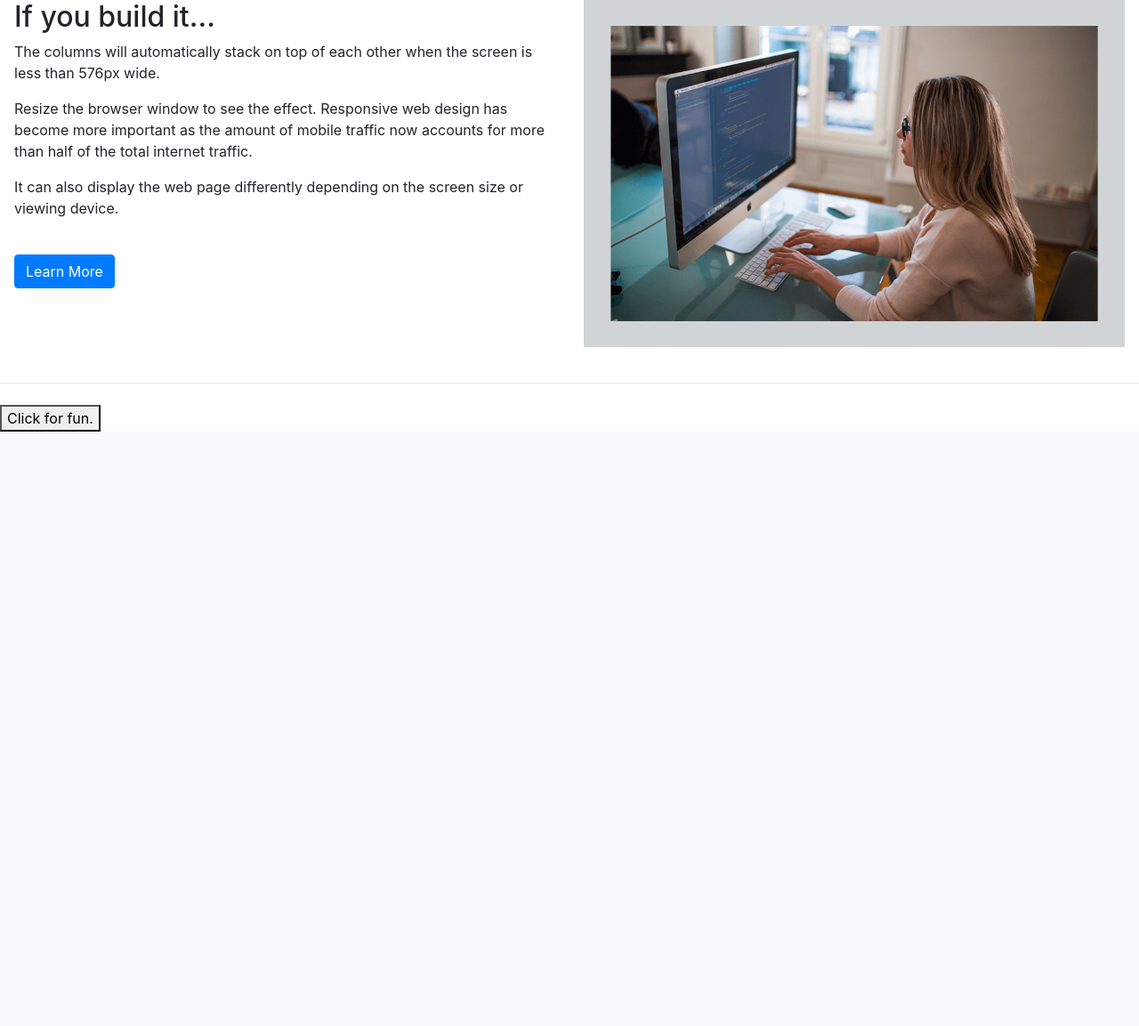
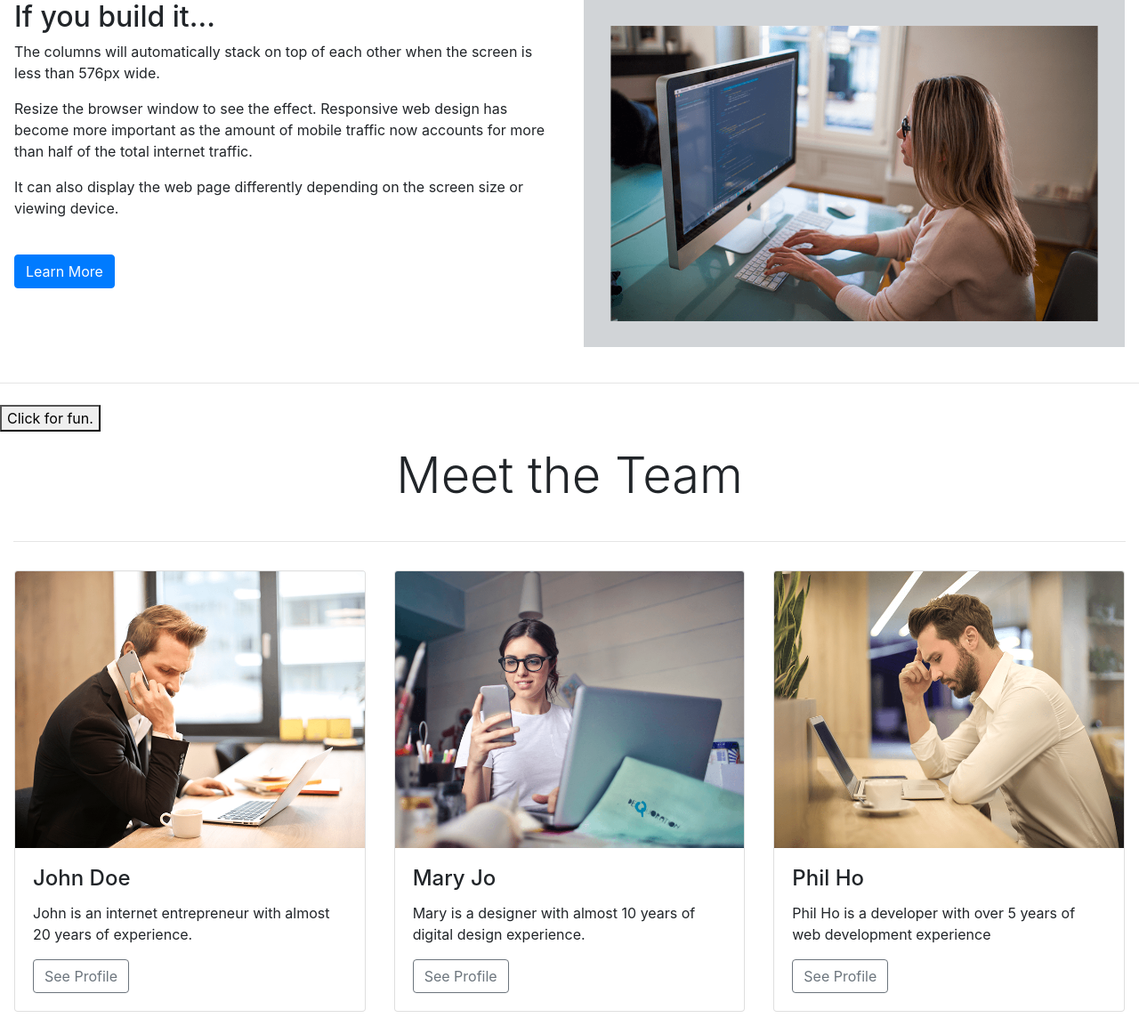
Before and after one commit to Zombiedenden/test_website2, a Flask app: page /test in a window 1280 px wide. Shown: the part 1370-2523 px from the top of the page at 89% size. Before the commit the page ends 1855 px from the top, so only its background shows below. Run offline with Flask 2, Linux system fonts and the light colour scheme; some libraries are stand-ins or nearby versions.

Commit message:
Added the meet the team and cards sections Added 3 images for the meet the team section

```diff
--- a/Templates/base2.html
+++ b/Templates/base2.html
@@ -176,10 +176,52 @@
     </div>
 
     <!--- Meet the team -->
-
+    <div class="container-fluid padding">
+        <div class="row-welcome text-center">
+            <div class="col-12">
+                <h1 class="display-4">Meet the Team</h1>
+            </div>
+            <hr>
+        </div>
+    </div>
 
     <!--- Cards -->
+    <div class="container-fluid padding">
+        <div class="row padding">
+            <div class="col-md-4">
+                <div class="card">
+                    <img class="card-img-top" src="{{ url_for('static', filename='images/team1.png') }}" alt="john doe image">
+                    <div class="card-body">
+                        <h4 class="card-title">John Doe</h4>
+                        <p class="card-text">John is an internet entrepreneur with almost 20 years of experience.</p>
+                        <a href="#" class="btn btn-outline-secondary">See Profile</a>
+                    </div>
+                </div>
+            </div>
 
+            <div class="col-md-4">
+                <div class="card">
+                    <img class="card-img-top" src="{{ url_for('static', filename='images/team2.png') }}" alt="mary joe image">
+                    <div class="card-body">
+                        <h4 class="card-title">Mary Jo</h4>
+                        <p class="card-text">Mary is a designer with almost 10 years of digital design experience.</p>
+                        <a href="#" class="btn btn-outline-secondary">See Profile</a>
+                    </div>
+                </div>
+            </div>
+
+            <div class="col-md-4">
+                <div class="card">
+                    <img class="card-img-top" src="{{ url_for('static', filename='images/team3.png') }}" alt="phil ho image">
+                    <div class="card-body">
+                        <h4 class="card-title">Phil Ho</h4>
+                        <p class="card-text">Phil Ho is a developer with over 5 years of web development experience</p>
+                        <a href="#" class="btn btn-outline-secondary">See Profile</a>
+                    </div>
+                </div>
+            </div>
+        </div>
+    </div>
 
     <!--- Two Column Section -->
 
```
Also changed, not shown: static/images/team1.png (added), static/images/team2.png (added), static/images/team3.png (added).
